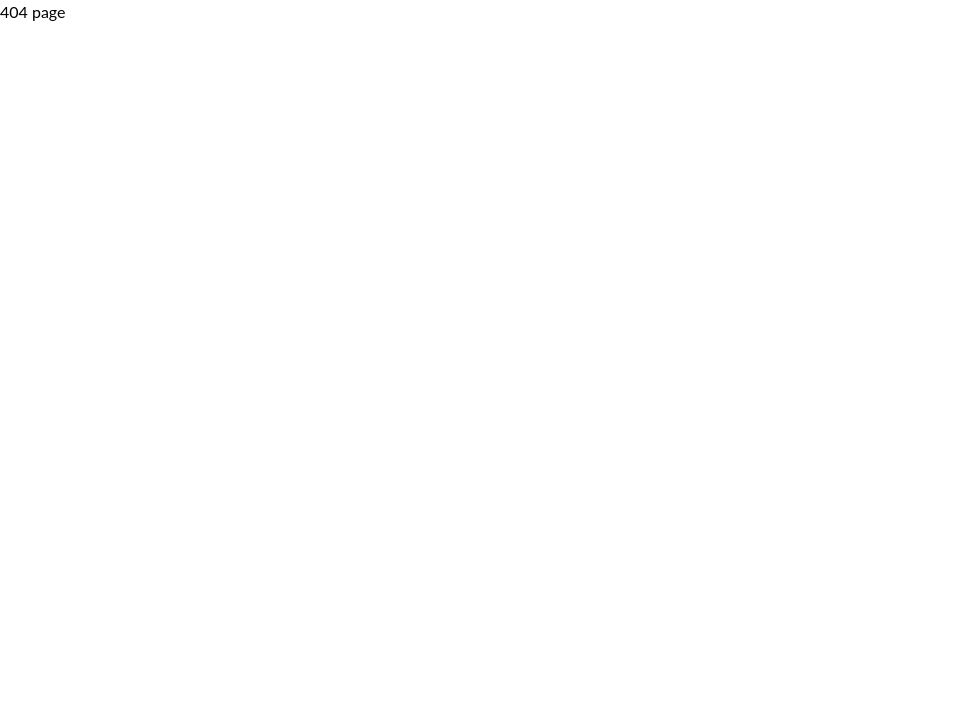
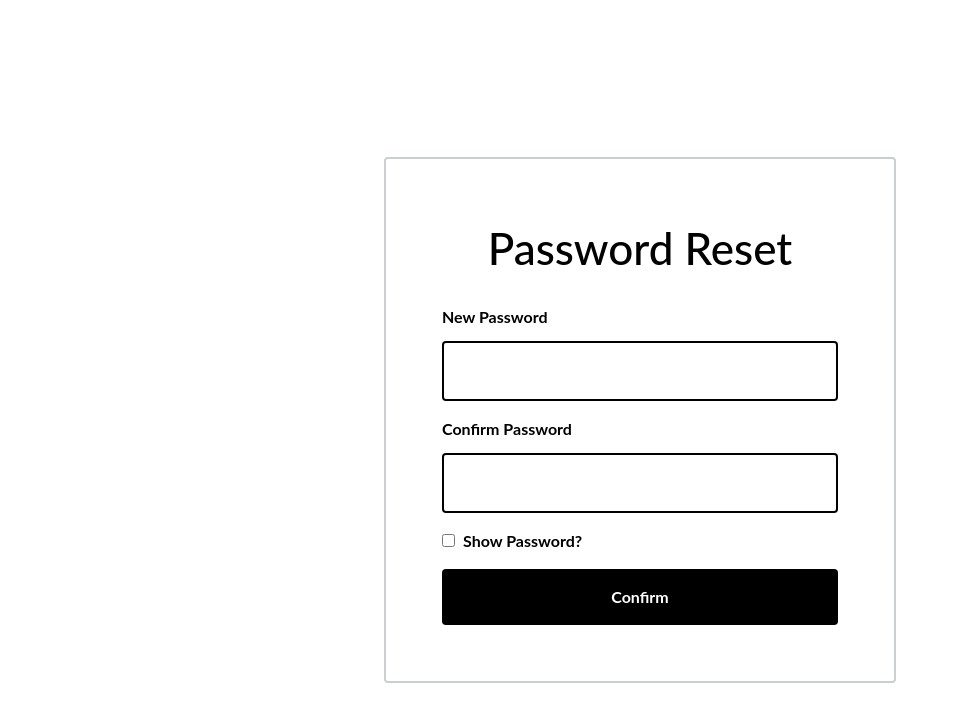
Before and after one commit to Craigmindset/webadmin-softdrop, a React (Create React App) app: page /set-up-password in a window 1280 px wide. Before the commit this address had no page. Shown: the top 722 px of the page, without its empty margins (0-959 px from the left). Built offline with nearby package versions, Linux system fonts and the light colour scheme.

Commit message:
implemented set up and reset password pages

```diff
--- /dev/null
+++ b/src/Pages/ForgotPassword.js
@@ -0,0 +1,57 @@
+import { useNavigate } from "react-router-dom";
+import { useState } from "react";
+
+export default function ForgotPassword(){
+    const [email, setEmail] = useState("");
+    // TODO: use loading state when user sends request
+    // const [loading, setLoading] = useState(false);
+    const navigate = useNavigate();
+
+    const handleOnSubmit = async (e) => {
+        e.preventDefault()
+        if(!email){
+            alert('Please fill all the fields')
+        }else{
+            console.log(email)
+            // TODO: redirect user to password set up after sending reset link
+            // navigate("/admin/dashboard")
+        }
+    }
+
+    return(
+       <main className="flex flex-col items-center justify-center h-screen">
+            <div className="border-2 border-[#CACFD1] w-[40%] rounded p-14 mt-10">
+                <div className="text-center mb-6">
+                    <h1 className="font-medium text-[44px]">
+                        Password Reset
+                    </h1>
+                </div>
+                <form className='flex flex-col items-center justify-center gap-4 w-full font-bold' onSubmit={handleOnSubmit}>
+                    <div className='flex flex-col items-center gap-3 w-full'>
+                        <label htmlFor="email" className='font-bold self-start'>
+                            Email address
+                        </label>
+                        <input
+                            className='border-2 border-black rounded p-4 text-black w-full'
+                            type='email'
+                            name="email"
+                            id="email"
+                            value={email}
+                            onChange={(e) => {
+                                setEmail(e.target.value)
+                            }}
+                            placeholder="Email address"
+                            required
+                        />
+                    </div>
+                    <button
+                        className="bg-black py-4 rounded text-white w-full"
+                        type="submit"
+                    >
+                        Send reset link
+                    </button>
+                </form>
+            </div>
+       </main>
+    )
+}
--- a/src/Pages/Login.js
+++ b/src/Pages/Login.js
@@ -26,7 +26,7 @@ export default function Login(){
     }
 
     return(
-       <main className="py-20 flex flex-col items-center justify-center">
+       <main className="flex flex-col items-center justify-center h-screen">
             <img src={Logo} alt="SoftDrop Logo" />
             <div className="border-2 border-[#CACFD1] w-[40%] rounded p-14 mt-10">
                 <div className="text-center mb-6">
@@ -72,7 +72,7 @@ export default function Login(){
                             <input id = "remember" name="remember" className='mr-2' type="checkbox"/>
                             Remember Me
                         </label>
-                        <Link to={"/admin/dashboard"}>Forgot Password?</Link>
+                        <Link to={"/password-reset"}>Forgot Password?</Link>
                     </div>
 
                     <button
--- /dev/null
+++ b/src/Pages/SetUpPassword.js
@@ -0,0 +1,100 @@
+import { useNavigate } from "react-router-dom";
+import { useEffect, useState } from "react";
+
+export default function SetUpPassword(){
+    const [formData, setFormData] = useState({
+        password : "",
+        confirmPassword : ""
+    });
+    const [error, setError] = useState(null)
+
+    // TODO: use loading state when user sends request to set up password
+    // const [loading, setLoading] = useState(false);
+    const navigate = useNavigate();
+
+    const handleOnChange = (e) => {
+        const { name, value } = e.target;
+        setFormData((prevFormData) => ({ ...prevFormData, [name]: value }));
+    };
+
+    const handleOnCheck = () => {
+        let pswd = document.getElementById("password");
+        let conPswd = document.getElementById("confirmPassword");
+
+        if (pswd.type === "password") {
+            pswd.type = "text";
+            conPswd.type = "text";
+        } else {
+            pswd.type = "password";
+            conPswd.type = "password";
+        }
+
+    }
+
+    const handleOnSubmit = async (e) => {
+        e.preventDefault()
+    };
+
+    useEffect(() => {
+        (formData.password === formData.confirmPassword) ?
+            setError(null) : setError("Passwords must match")
+    }, [formData])
+
+    return(
+       <main className="flex flex-col items-center justify-center h-screen">
+            <div className="border-2 border-[#CACFD1] w-[40%] rounded p-14 mt-10">
+                <div className="text-center mb-6">
+                    <h1 className="font-medium text-[44px]">
+                        Password Reset
+                    </h1>
+                </div>
+                <form className='flex flex-col items-center justify-center gap-4 w-full font-bold' onSubmit={handleOnSubmit}>
+                    <div className='flex flex-col items-center gap-3 w-full'>
+                        <label htmlFor="password" className='font-bold self-start'>
+                            New Password
+                        </label>
+                        <input
+                            className='border-2 border-black rounded p-4 text-black w-full'
+                            type="password"
+                            id = "password"
+                            name="password"
+                            value={formData.password}
+                            onChange={handleOnChange}
+                            required
+                        />
+                    </div>
+
+                    <div className='flex flex-col items-center gap-3 w-full'>
+                        <label htmlFor="confirmPassword" className='font-bold self-start'>
+                            Confirm Password
+                        </label>
+                        <input
+                            className='border-2 border-black rounded p-4 text-black w-full'
+                            type="password"
+                            id = "confirmPassword"
+                            name="confirmPassword"
+                            value={formData.confirmPassword}
+                            onChange={handleOnChange}
+                            required
+                        />
+                    </div>
+                    {
+                        error && <p className="text-red-400 self-start">{error}</p>
+                    }
+                    <div className="flex justify-between items-center w-full">
+                        <label htmlFor="showPassword">
+                            <input id = "showPassword" name="showPassword" className='mr-2' type="checkbox" onChange={handleOnCheck}/>
+                            Show Password?
+                        </label>
+                    </div>
+                    <button
+                        className="bg-black py-4 rounded text-white w-full"
+                        type="submit"
+                    >
+                        Confirm
+                    </button>
+                </form>
+            </div>
+       </main>
+    )
+}
```
Also changed, not shown: src/App.js (+10 -0 lines), 1 other file (tests, documents, lock files or other folders).
